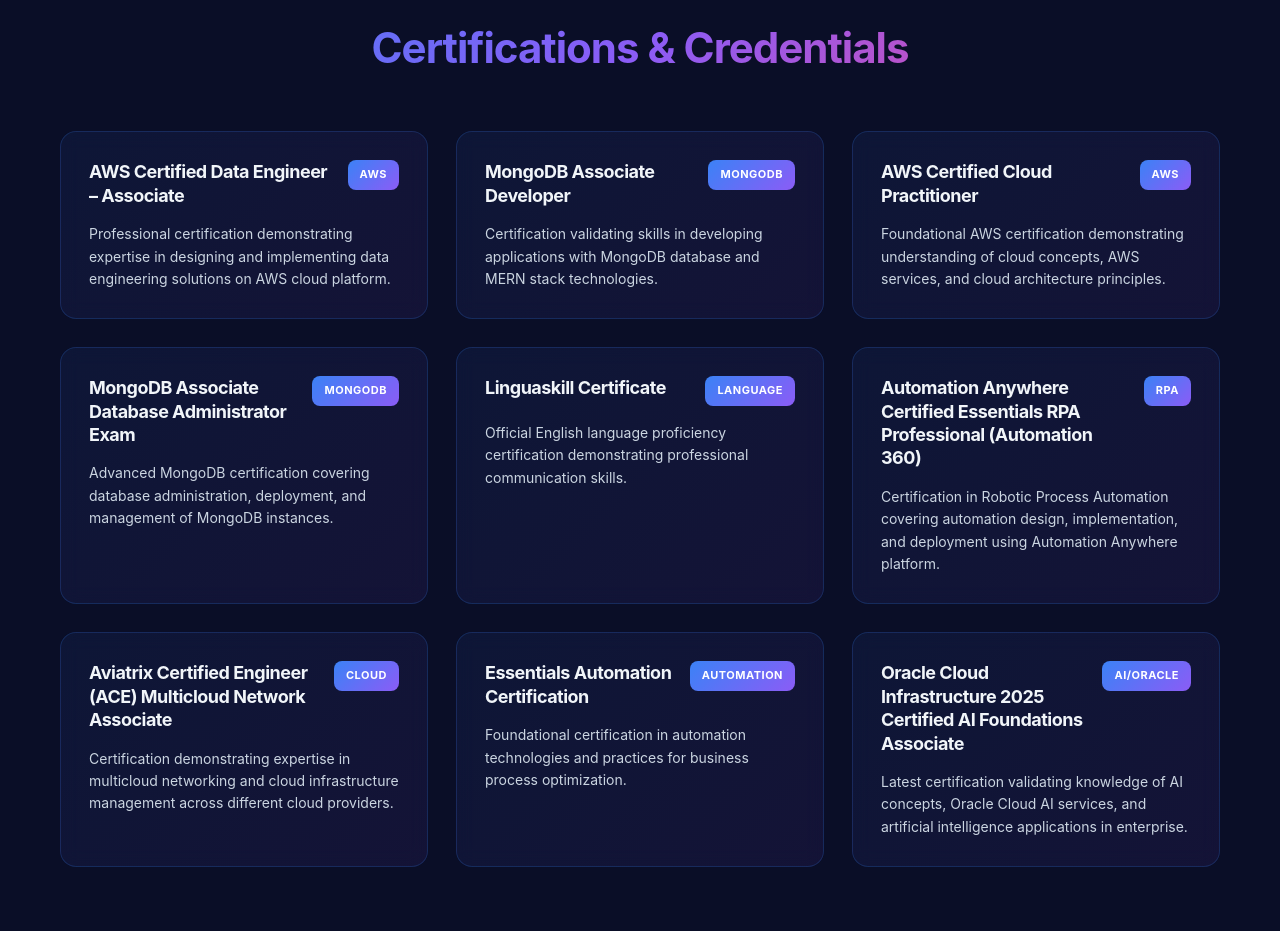
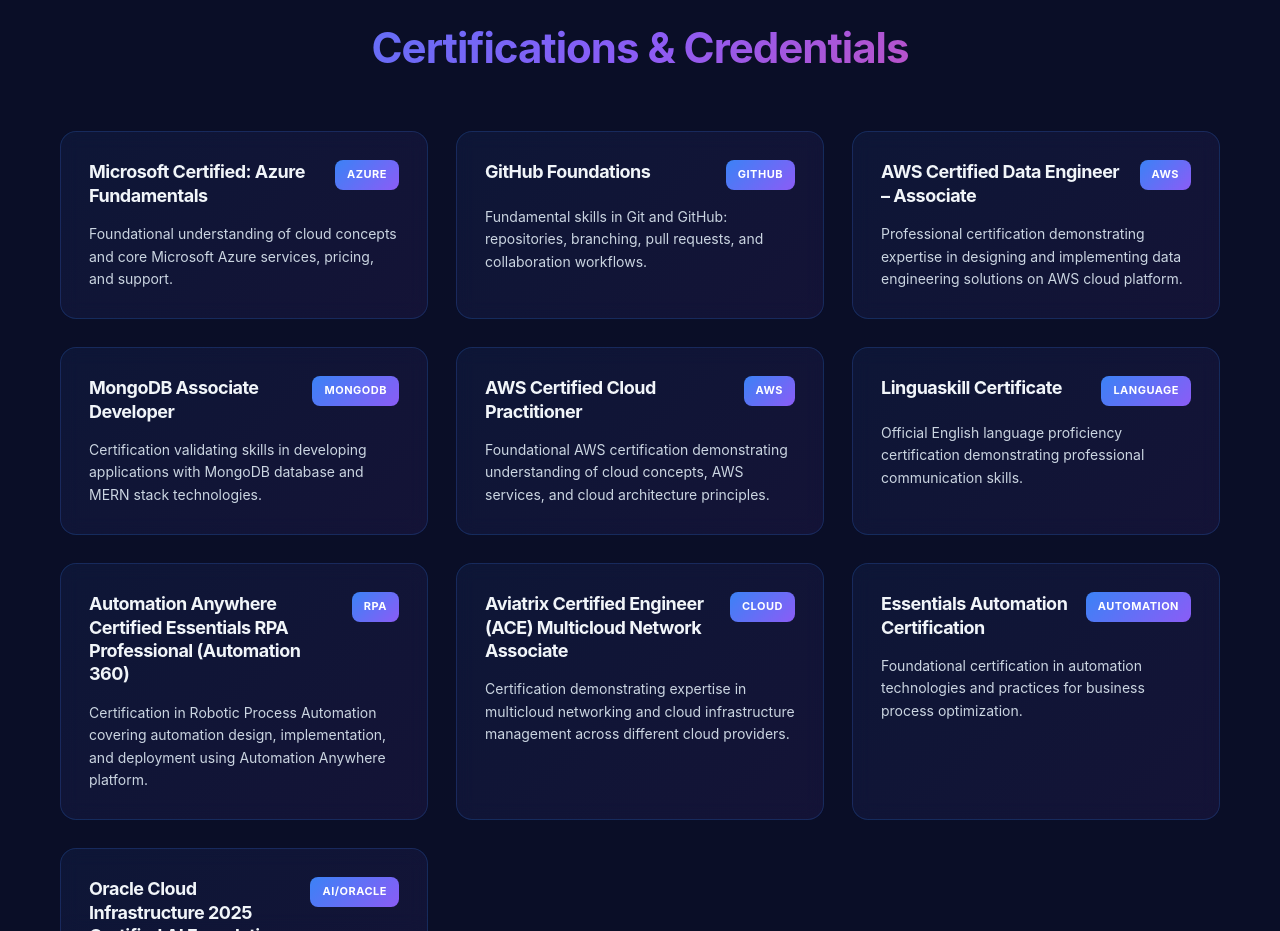
Before and after one commit to vinayak872/personal-portfolio-website, a React (Vite) app in the folder frontend/: page / in a window 1280 px wide. Shown: the part 1340-2271 px from the top of the page. Built offline with nearby package versions, Linux system fonts and the light colour scheme; no server answers.

Commit message:
Add GitHub Foundations & Azure Fundamentals, verification links, move order, add verification buttons, remove MongoDB DBA

```diff
--- a/frontend/src/App.jsx
+++ b/frontend/src/App.jsx
@@ -137,10 +137,29 @@
           <div className="certifications-grid">
             <div className="certification-card">
               <div className="cert-header">
+                <h3 className="cert-title">Microsoft Certified: Azure Fundamentals</h3>
+                <span className="cert-badge">Azure</span>
+              </div>
+              <p className="cert-description">Foundational understanding of cloud concepts and core Microsoft Azure services, pricing, and support.</p>
+              <a href="https://learn.microsoft.com/api/credentials/share/en-us/VinayakKumar-8440/D7EAFE32293E6BD0?sharingId=3BD83909BBEE8BF2" className="cert-action" target="_blank" rel="noopener noreferrer">View Verification</a>
+            </div>
+            <div className="certification-card">
+              <div className="cert-header">
+                <h3 className="cert-title">GitHub Foundations</h3>
+                <span className="cert-badge">GitHub</span>
+              </div>
+              <p className="cert-description">Fundamental skills in Git and GitHub: repositories, branching, pull requests, and collaboration workflows.</p>
+              <a href="https://learn.microsoft.com/api/credentials/share/en-us/VinayakKumar-8440/B59090E41B914FAF?sharingId=3BD83909BBEE8BF2" className="cert-action" target="_blank" rel="noopener noreferrer">View Verification</a>
+            </div>
+
+            <div className="certification-card">
+
+              <div className="cert-header">
                 <h3 className="cert-title">AWS Certified Data Engineer – Associate</h3>
                 <span className="cert-badge">AWS</span>
               </div>
               <p className="cert-description">Professional certification demonstrating expertise in designing and implementing data engineering solutions on AWS cloud platform.</p>
+              <a href="https://www.credly.com/badges/d6ecea8f-cfd8-4c98-8b19-85fc1b50eac3/public_url" className="cert-action" target="_blank" rel="noopener noreferrer">View Verification</a>
             </div>
 
             <div className="certification-card">
@@ -149,6 +168,7 @@
                 <span className="cert-badge">MongoDB</span>
               </div>
               <p className="cert-description">Certification validating skills in developing applications with MongoDB database and MERN stack technologies.</p>
+              <a href="https://www.credly.com/badges/2b9b52be-c564-4302-952e-bb97a6ec3d12/public_url" className="cert-action" target="_blank" rel="noopener noreferrer">View Verification</a>
             </div>
 
             <div className="certification-card">
@@ -157,15 +177,10 @@
                 <span className="cert-badge">AWS</span>
               </div>
               <p className="cert-description">Foundational AWS certification demonstrating understanding of cloud concepts, AWS services, and cloud architecture principles.</p>
+              <a href="https://www.credly.com/badges/89870114-c6ea-4e88-ac61-9050710c7f0c/public_url" className="cert-action" target="_blank" rel="noopener noreferrer">View Verification</a>
             </div>
 
-            <div className="certification-card">
-              <div className="cert-header">
-                <h3 className="cert-title">MongoDB Associate Database Administrator Exam</h3>
-                <span className="cert-badge">MongoDB</span>
-              </div>
-              <p className="cert-description">Advanced MongoDB certification covering database administration, deployment, and management of MongoDB instances.</p>
-            </div>
+
 
             <div className="certification-card">
               <div className="cert-header">
@@ -173,6 +188,7 @@
                 <span className="cert-badge">Language</span>
               </div>
               <p className="cert-description">Official English language proficiency certification demonstrating professional communication skills.</p>
+              <a href="https://drive.google.com/file/d/1gXB6Cu-XCtX-5pVAj5fup0KsmNUVqt_p/view?usp=sharing" className="cert-action" target="_blank" rel="noopener noreferrer">View Verification</a>
             </div>
 
             <div className="certification-card">
@@ -181,6 +197,7 @@
                 <span className="cert-badge">RPA</span>
               </div>
               <p className="cert-description">Certification in Robotic Process Automation covering automation design, implementation, and deployment using Automation Anywhere platform.</p>
+              <a href="https://certificates.automationanywhere.com/c41c11f9-0a18-45c2-83b4-ef739079226f#acc.7TlkKqNF" className="cert-action" target="_blank" rel="noopener noreferrer">View Verification</a>
             </div>
 
             <div className="certification-card">
@@ -189,6 +206,7 @@
                 <span className="cert-badge">Cloud</span>
               </div>
               <p className="cert-description">Certification demonstrating expertise in multicloud networking and cloud infrastructure management across different cloud providers.</p>
+              <a href="https://www.credly.com/badges/940cecba-0229-408b-88ba-7bceef0dbf7f/public_url" className="cert-action" target="_blank" rel="noopener noreferrer">View Verification</a>
             </div>
 
             <div className="certification-card">
@@ -197,6 +215,7 @@
                 <span className="cert-badge">Automation</span>
               </div>
               <p className="cert-description">Foundational certification in automation technologies and practices for business process optimization.</p>
+              <a href="https://certificates.automationanywhere.com/2149fb3a-abfe-4cbc-832c-057de124ed62#acc.DdXGtT2M" className="cert-action" target="_blank" rel="noopener noreferrer">View Verification</a>
             </div>
 
             <div className="certification-card">
@@ -205,6 +224,7 @@
                 <span className="cert-badge">AI/Oracle</span>
               </div>
               <p className="cert-description">Latest certification validating knowledge of AI concepts, Oracle Cloud AI services, and artificial intelligence applications in enterprise.</p>
+              <a href="https://catalog-education.oracle.com/ords/certview/sharebadge?id=D8266F6D8A7AA7CB9644BBF1BB063C2C0D44808D0D72F55E3DE6B30A97A99BED" className="cert-action" target="_blank" rel="noopener noreferrer">View Verification</a>
             </div>
           </div>
         </div>
--- a/frontend/src/styles/certifications.css
+++ b/frontend/src/styles/certifications.css
@@ -84,6 +84,29 @@
   flex-grow: 1;
 }
 
+/* Verification action button (hidden until hover) */
+.cert-action {
+  position: absolute;
+  right: 16px;
+  bottom: 16px;
+  background: linear-gradient(135deg, var(--accent-color), #8b5cf6);
+  color: #fff;
+  padding: 8px 12px;
+  border-radius: 10px;
+  font-size: 13px;
+  font-weight: 700;
+  text-decoration: none;
+  opacity: 0;
+  transform: translateY(8px);
+  transition: opacity 0.22s ease, transform 0.22s ease;
+  box-shadow: 0 6px 14px rgba(59,130,246,0.12);
+}
+
+.certification-card:hover .cert-action {
+  opacity: 1;
+  transform: translateY(0);
+}
+
 /* Responsive */
 @media (max-width: 1024px) {
   .certifications-grid {
```
Also changed, not shown: 1 other file (tests, documents, lock files or other folders).
